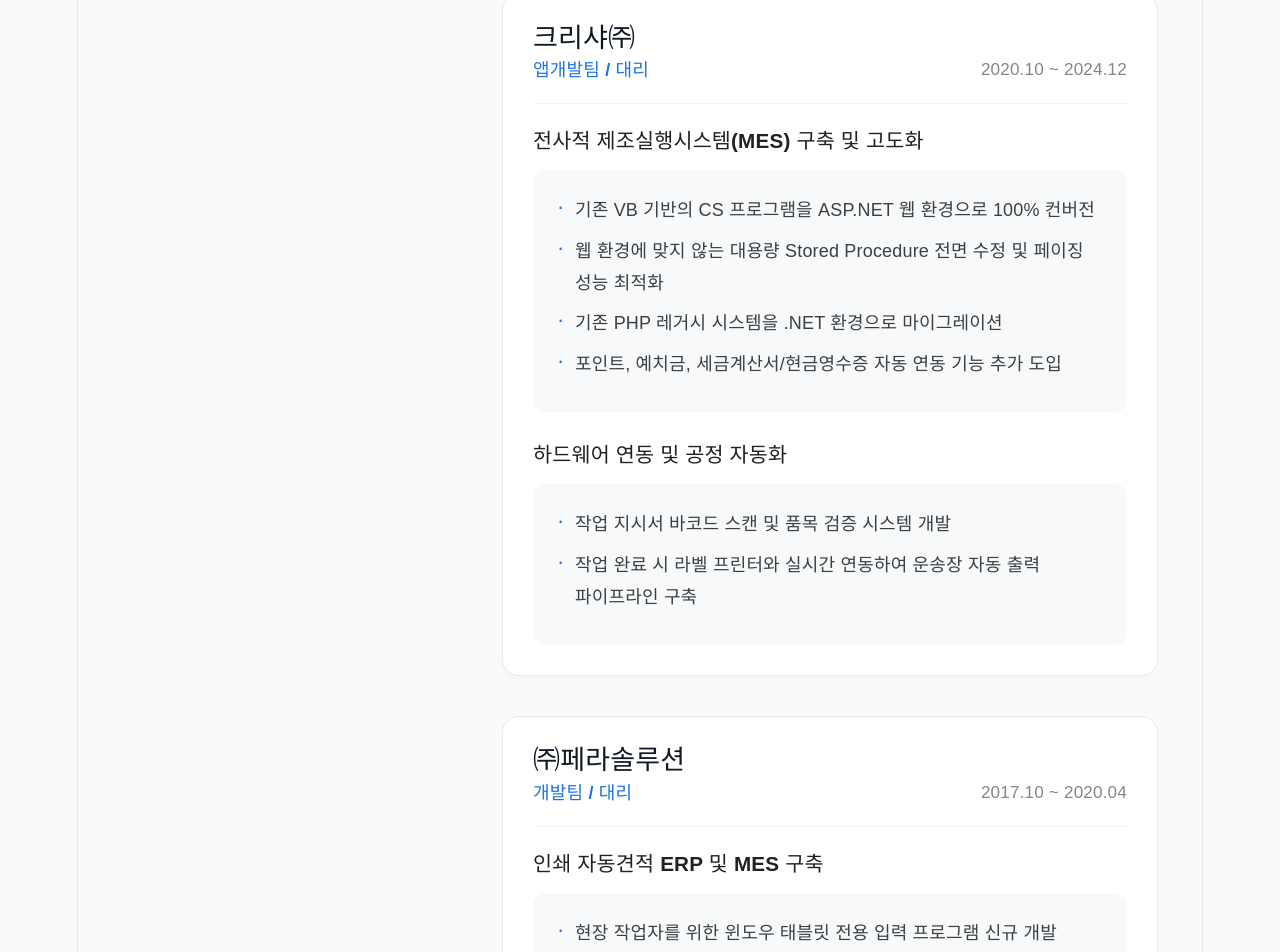
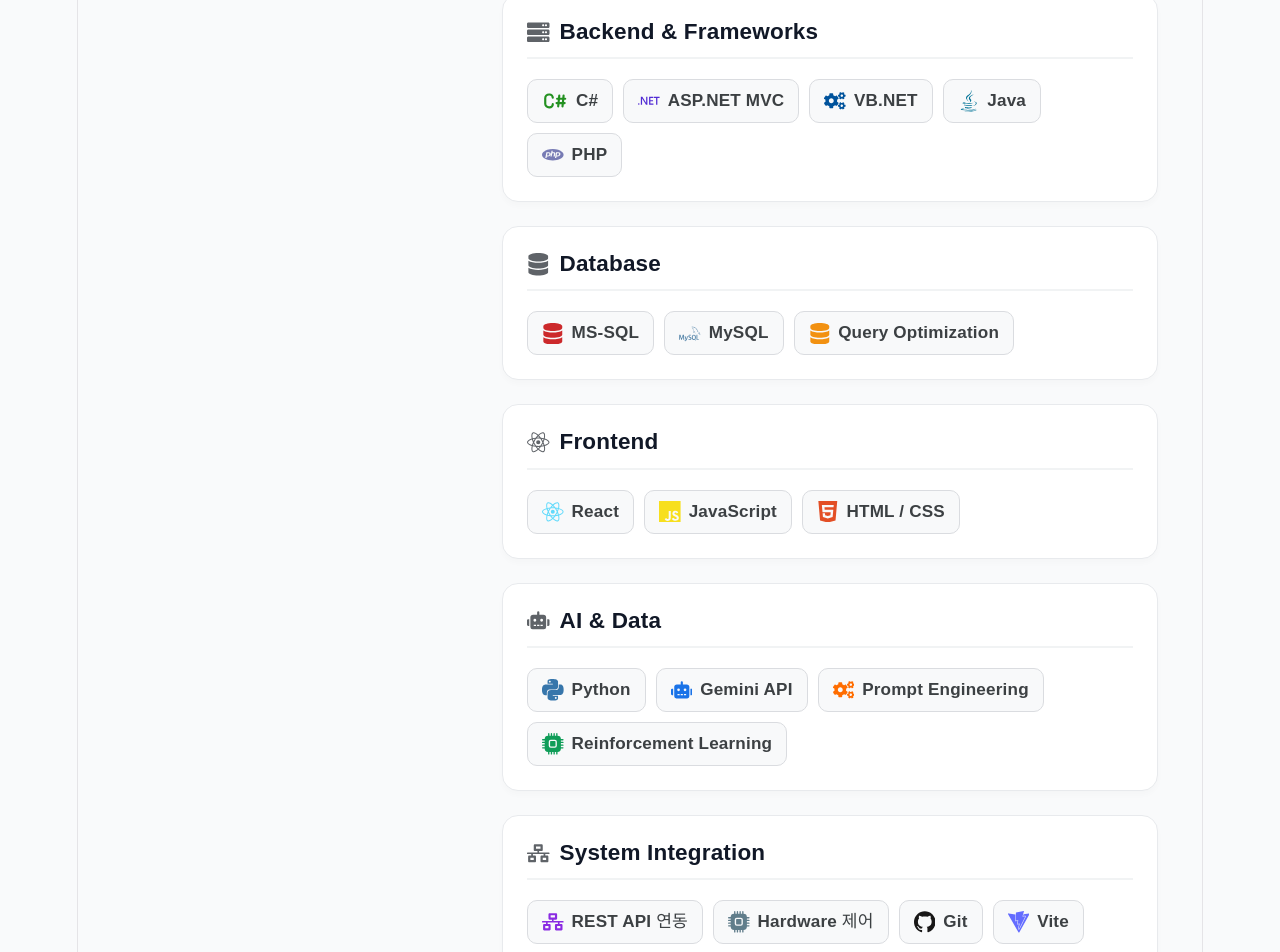
Before and after one commit to Esferansa/Esferansa.github.io, a React (Vite) app: page / in a window 1280 px wide. Shown: the part 1120-2072 px from the top of the page. Built offline with nearby package versions, Linux system fonts and the light colour scheme.

Commit message:
스킬추가

```diff
--- a/package.json
+++ b/package.json
@@ -14,7 +14,8 @@
   },
   "dependencies": {
     "react": "^19.2.5",
-    "react-dom": "^19.2.5"
+    "react-dom": "^19.2.5",
+    "react-icons": "^5.6.0"
   },
   "devDependencies": {
     "@babel/core": "^7.29.0",
--- a/src/App.tsx
+++ b/src/App.tsx
@@ -1,6 +1,7 @@
 // src/App.tsx
 import Header from './components/Header';
 import About from './components/About';
+import Skills from './components/Skills';
 import Experience from './components/Experience';
 import Projects from './components/Projects';
 import './App.css';
@@ -12,6 +13,7 @@
       <Header />
       <main className="main-content">
         <About />
+        <Skills />
         <Experience />
         <Projects />
       </main>
--- a/src/components/Projects.tsx
+++ b/src/components/Projects.tsx
@@ -1,37 +1,40 @@
-// 1. 프로젝트 데이터의 타입을 정의합니다.
+// 1. 프로젝트 데이터의 타입을 정의합니다. (경력 섹션과 통일감을 위해 period 추가)
 interface PersonalProject {
   title: string;
+  period: string;
   techStack: string[];
   description: string[];
-  githubLink?: string; // 나중에 깃허브 주소를 넣을 수 있도록 미리 준비해 둡니다.
+  githubLink?: string;
 }
 
-// 2. 현재 구상/진행 중이신 프로젝트 데이터를 배열로 구성합니다.
+// 2. 장기 강화학습 프로젝트가 추가된 최신 데이터 배열입니다.
 const projectData: PersonalProject[] = [
   {
+    title: "강화학습 기반 장기(Janggi) AI 엔진 및 파이프라인 구축",
+    period: "개인 프로젝트",
+    techStack: ["Python", "Reinforcement Learning", "Dueling DQN", "CNN"],
+    description: [
+      "체스보다 경우의 수가 복잡한 장기 보드게임 판을 탐색하는 CNN 기반 상태 인코더 및 Dueling DQN 아키텍처 모델 설계",
+      "강화학습의 고질적 한계인 '무한 반복수 파동' 해결을 위해 state.tobytes() 기반 상태 해시 추적 및 가상 이동 필터링 알고리즘 구현",
+      "Double DQN 기법과 30% 확률의 Minimax 기반 전문가 모방 탐색(Expert Demonstration)을 결합하여 초기 훈련 속도 및 탐색 효율성 극대화",
+      "에피소드 초반(40수 이내) 무의미한 기물 이동 페널티(-0.1점) 및 진영 구축 보너스를 제공하는 정밀한 보상 체계(Reward Shaping) 설계",
+      "multiprocessing 및 Ray 프레임워크 기반의 분산 처리 환경(Vectorized Environments)을 도입하여 대규모 경험 데이터를 고속 누적하는 학습 인프라 구축"
+    ],
+  },
+  {
     title: "AI 연동 스마트 할 일(To-Do) 관리 애플리케이션",
+    period: "개인 프로젝트",
     techStack: ["React", "Gemini API", "JavaScript"],
     description: [
-      "사용자의 입력 맥락을 분석하고 복잡한 작업을 스마트하게 분할 및 추천해 주는 할 일 관리 시스템",
-      "React를 활용한 프론트엔드 UI 구축 및 상태 관리 로직 구현",
-      "Gemini API를 연동하여 AI 응답 데이터를 가공하고 사용자 경험(UX) 최적화 진행 중"
+      "사용자의 입력 맥락을 분석하고 복잡한 작업을 스마트하게 분할 및 추천해 주는 할 일 관리 시스템 설계",
+      "React를 활용하여 사용자 친화적인 프론트엔드 UI를 구축하고 효율적인 상태 관리 로직 구현",
+      "Gemini API를 연동하여 AI 응답 데이터를 가공 처리하고, 사용자 경험(UX) 최적화"
     ],
-    githubLink: "#" // 추후 실제 링크로 교체
-  },
-  {
-    title: "강화학습 기반의 장기(Janggi) AI 엔진 및 최적화 파이프라인 구축",
-    techStack: ["Python", "Reinforcement Learning", "Dueling DQN", "CNN", "Minimax"],
-    description: [
-      "체스보다 경우의 수가 복잡하고 다채로운 장기 보드게임 판을 탐색하는 CNN 기반 상태 인코더 및 Dueling DQN 아키텍처 모델 설계",
-      "강화학습의 고질적인 한계인 '무한 반복수 파동'을 해결하기 위해 state.tobytes() 기반의 상태 해시 추적 및 가상 이동 필터링 알고리즘 구현 ",
-      "초기 훈련 속도 및 탐색 효율성 극대화(Guided Exploration)를 위하여 Double DQN 기법과 30% 확률의 Minimax 알고리즘 기반 전문가 모방 탐색(Expert Demonstration)을 결합한 하이브리드 학습 루프 설계",
-      "에피소드 초반(40수 이내) 무의미한 기물 이동에 대한 페널티(-0.1점) 및 진영 구축 보너스를 제공하는 정밀한 보상 체계(Reward Shaping) 설계",
-      "시니어 시스템 엔지니어 역량을 활용하여 multiprocessing 및 Ray 프레임워크 기반의 분산 처리 환경(Vectorized Environments) 도입을 통해 대규모 경험 데이터를 버퍼에 고속 누적하는 학습 인프라 확장 진행 중 "
-    ],
-    githubLink: "#" // 실제 저장소 링크가 생성되면 여기에 입력하세요.
-  },
+    githubLink: "#"
+  }
 ];
 
+// 3. 화면을 그리는 렌더링 로직 (Experience.tsx와 완벽히 동일한 구조)
 function Projects() {
   return (
     <section id="projects" style={{ padding: '40px 20px' }}>
@@ -46,28 +49,55 @@
             borderRadius: '16px',
             backgroundColor: '#ffffff',
             border: '1px solid #e8eaed',
-            boxShadow: '0 4px 6px rgba(0,0,0,0.02)'
+            boxShadow: '0 4px 6px rgba(0,0,0,0.02)',
+            textAlign: 'left' // 좌측 정렬 통일
           }}>
 
-            {/* 프로젝트 타이틀 및 깃허브 링크 */}
-            <div style={{ display: 'flex', justifyContent: 'space-between', alignItems: 'flex-start', marginBottom: '16px' }}>
-              <h3 style={{ margin: 0, fontSize: '1.4rem', color: '#111827', fontWeight: '700' }}>
+            {/* 프로젝트 타이틀, 기술 스택, 기간 (양쪽 분할 정렬 복구) */}
+            <div style={{ display: 'flex', justifyContent: 'space-between', alignItems: 'flex-start', marginBottom: '24px', borderBottom: '1px solid #f1f3f4', paddingBottom: '20px' }}>
+
+              {/* 좌측: 타이틀 및 기술 스택 */}
+              <div style={{ flex: 1, paddingRight: '20px' }}>
+                <h3 style={{ margin: '0 0 12px 0', fontSize: '1.5rem', color: '#111827', fontWeight: '700' }}>
                   {project.title}
                 </h3>
+                {/* 기술 스택 태그 */}
+                <div style={{ display: 'flex', flexWrap: 'wrap', gap: '8px' }}>
+                  {project.techStack.map((tech, tIndex) => (
+                    <span key={tIndex} style={{
+                      padding: '4px 10px',
+                      backgroundColor: '#e8f0fe',
+                      color: '#1a73e8',
+                      borderRadius: '6px',
+                      fontSize: '0.85rem',
+                      fontWeight: '600'
+                    }}>
+                      {tech}
+                    </span>
+                  ))}
+                </div>
+              </div>
+
+              {/* 우측: 기간 및 깃허브 링크 */}
+              <div style={{ display: 'flex', flexDirection: 'column', alignItems: 'flex-end', gap: '10px', minWidth: '130px' }}>
+                <span style={{ color: '#80868b', fontSize: '0.95rem', fontWeight: '500' }}>
+                  {project.period}
+                </span>
                 {project.githubLink && (
                   <a
                     href={project.githubLink}
                     target="_blank"
                     rel="noopener noreferrer"
                     style={{
-                    fontSize: '0.9rem',
+                      fontSize: '0.85rem',
                       color: '#1a73e8',
                       textDecoration: 'none',
                       fontWeight: '600',
-                    padding: '6px 12px',
+                      padding: '4px 12px',
                       border: '1px solid #1a73e8',
                       borderRadius: '20px',
-                    transition: 'all 0.2s ease'
+                      transition: 'all 0.2s ease',
+                      display: 'inline-block'
                     }}
                     onMouseOver={(e) => {
                       e.currentTarget.style.backgroundColor = '#1a73e8';
@@ -82,24 +112,9 @@
                   </a>
                 )}
               </div>
-
-            {/* 기술 스택 태그 (배지 형태) */}
-            <div style={{ display: 'flex', flexWrap: 'wrap', gap: '8px', marginBottom: '24px' }}>
-              {project.techStack.map((tech, tIndex) => (
-                <span key={tIndex} style={{
-                  padding: '4px 10px',
-                  backgroundColor: '#e8f0fe',
-                  color: '#1967d2',
-                  borderRadius: '6px',
-                  fontSize: '0.85rem',
-                  fontWeight: '600'
-                }}>
-                  {tech}
-                </span>
-              ))}
             </div>
 
-            {/* 프로젝트 상세 설명 박스 */}
+            {/* 상세 내용 박스 (Experience의 가독성을 위한 회색 박스 유지) */}
             <div style={{
               backgroundColor: '#f8f9fa',
               borderRadius: '12px',
--- /dev/null
+++ b/src/components/Skills.tsx
@@ -0,0 +1,153 @@
+// src/components/Skills.tsx
+import React from 'react'; // JSX 에러 해결을 위해 추가
+import { SiDotnet, SiPhp, SiMysql, SiReact, SiJavascript, SiHtml5, SiPython, SiVite, SiGithub } from "react-icons/si";
+import { FaJava, FaDatabase, FaRobot, FaNetworkWired, FaServer, FaCogs } from "react-icons/fa";
+import { BsCpuFill } from "react-icons/bs";
+import { TbBrandCSharp } from "react-icons/tb";
+
+// 1. 스킬 데이터의 타입을 정의합니다. (JSX.Element 대신 더 안전한 React.ReactNode 사용)
+interface SkillItem {
+  name: string;
+  icon: React.ReactNode;
+}
+
+interface SkillCategory {
+  category: string;
+  icon: React.ReactNode;
+  skills: SkillItem[];
+}
+
+// 2. 카테고리별 기술 스택 데이터 배열입니다.
+const skillData: SkillCategory[] = [
+  {
+    category: "Backend & Frameworks",
+    icon: <FaServer style={{ color: '#5f6368' }} />,
+    skills: [
+      { name: "C#", icon: <TbBrandCSharp color="#239120" size="1.2em" /> },
+      { name: "ASP.NET MVC", icon: <SiDotnet color="#512bd4" /> },
+      { name: "VB.NET", icon: <FaCogs color="#00539c" /> },
+      { name: "Java", icon: <FaJava color="#007396" /> },
+      { name: "PHP", icon: <SiPhp color="#777bb4" /> },
+    ]
+  },
+  {
+    category: "Database",
+    icon: <FaDatabase style={{ color: '#5f6368' }} />,
+    skills: [
+      // MS-SQL 아이콘 에러를 해결하기 위해 직관적인 붉은색 DB 아이콘으로 교체
+      { name: "MS-SQL", icon: <FaDatabase color="#cc292b" /> },
+      { name: "MySQL", icon: <SiMysql color="#4479a1" /> },
+      { name: "Query Optimization", icon: <FaDatabase color="#f29111" /> },
+    ]
+  },
+  {
+    category: "Frontend",
+    icon: <SiReact style={{ color: '#5f6368' }} />,
+    skills: [
+      { name: "React", icon: <SiReact color="#61dafb" /> },
+      { name: "JavaScript", icon: <SiJavascript color="#f7df1e" /> },
+      { name: "HTML / CSS", icon: <SiHtml5 color="#e34f26" /> },
+    ]
+  },
+  {
+    category: "AI & Data",
+    icon: <FaRobot style={{ color: '#5f6368' }} />,
+    skills: [
+      { name: "Python", icon: <SiPython color="#3776ab" /> },
+      { name: "Gemini API", icon: <FaRobot color="#1a73e8" /> },
+      { name: "Prompt Engineering", icon: <FaCogs color="#ff6d00" /> },
+      { name: "Reinforcement Learning", icon: <BsCpuFill color="#0f9d58" /> },
+    ]
+  },
+  {
+    category: "System Integration",
+    icon: <FaNetworkWired style={{ color: '#5f6368' }} />,
+    skills: [
+      { name: "REST API 연동", icon: <FaNetworkWired color="#8a2be2" /> },
+      { name: "Hardware 제어", icon: <BsCpuFill color="#607d8b" /> },
+      { name: "Git", icon: <SiGithub color="#181717" /> },
+      { name: "Vite", icon: <SiVite color="#646cff" /> },
+    ]
+  }
+];
+
+// 3. 화면을 그리는 렌더링 로직
+function Skills() {
+  return (
+    <section id="skills" style={{ padding: '40px 20px' }}>
+      <h2 style={{ fontSize: '2rem', marginBottom: '40px', color: '#1a73e8' }}>
+        🛠️ Tech Stack & Skills
+      </h2>
+
+      <div style={{
+        display: 'grid',
+        gridTemplateColumns: 'repeat(auto-fit, minmax(320px, 1fr))',
+        gap: '24px'
+      }}>
+        {skillData.map((group, index) => (
+          <div key={index} style={{
+            padding: '24px',
+            borderRadius: '16px',
+            backgroundColor: '#ffffff',
+            border: '1px solid #e8eaed',
+            boxShadow: '0 4px 6px rgba(0,0,0,0.02)'
+          }}>
+            {/* 카테고리 제목 (아이콘 포함) */}
+            <h3 style={{
+              display: 'flex',
+              alignItems: 'center',
+              gap: '10px',
+              margin: '0 0 20px 0',
+              fontSize: '1.25rem',
+              color: '#111827',
+              fontWeight: '700',
+              borderBottom: '2px solid #f1f3f4',
+              paddingBottom: '12px'
+            }}>
+              {group.icon}
+              {group.category}
+            </h3>
+
+            {/* 개별 기술 태그 (로고 포함) */}
+            <div style={{ display: 'flex', flexWrap: 'wrap', gap: '10px' }}>
+              {group.skills.map((skill, sIndex) => (
+                <div key={sIndex} style={{
+                  display: 'flex',
+                  alignItems: 'center',
+                  gap: '8px',
+                  padding: '8px 14px',
+                  backgroundColor: '#f8f9fa',
+                  color: '#3c4043',
+                  border: '1px solid #dadce0',
+                  borderRadius: '10px',
+                  fontSize: '0.95rem',
+                  fontWeight: '600',
+                  transition: 'all 0.2s ease',
+                  cursor: 'default'
+                }}
+                onMouseOver={(e) => {
+                  e.currentTarget.style.backgroundColor = '#ffffff';
+                  e.currentTarget.style.boxShadow = '0 2px 8px rgba(0,0,0,0.1)';
+                  e.currentTarget.style.transform = 'translateY(-2px)';
+                }}
+                onMouseOut={(e) => {
+                  e.currentTarget.style.backgroundColor = '#f8f9fa';
+                  e.currentTarget.style.boxShadow = 'none';
+                  e.currentTarget.style.transform = 'translateY(0)';
+                }}>
+                  {/* 각 기술의 오리지널 로고 아이콘 렌더링 */}
+                  <span style={{ display: 'flex', alignItems: 'center', fontSize: '1.2rem' }}>
+                    {skill.icon}
+                  </span>
+                  {skill.name}
+                </div>
+              ))}
+            </div>
+          </div>
+        ))}
+      </div>
+    </section>
+  );
+}
+
+export default Skills;
```
Also changed, not shown: src/components/Header.tsx (+4 -3 lines), 1 other file (tests, documents, lock files or other folders). Lines whose indentation alone changed are shown as unchanged.
